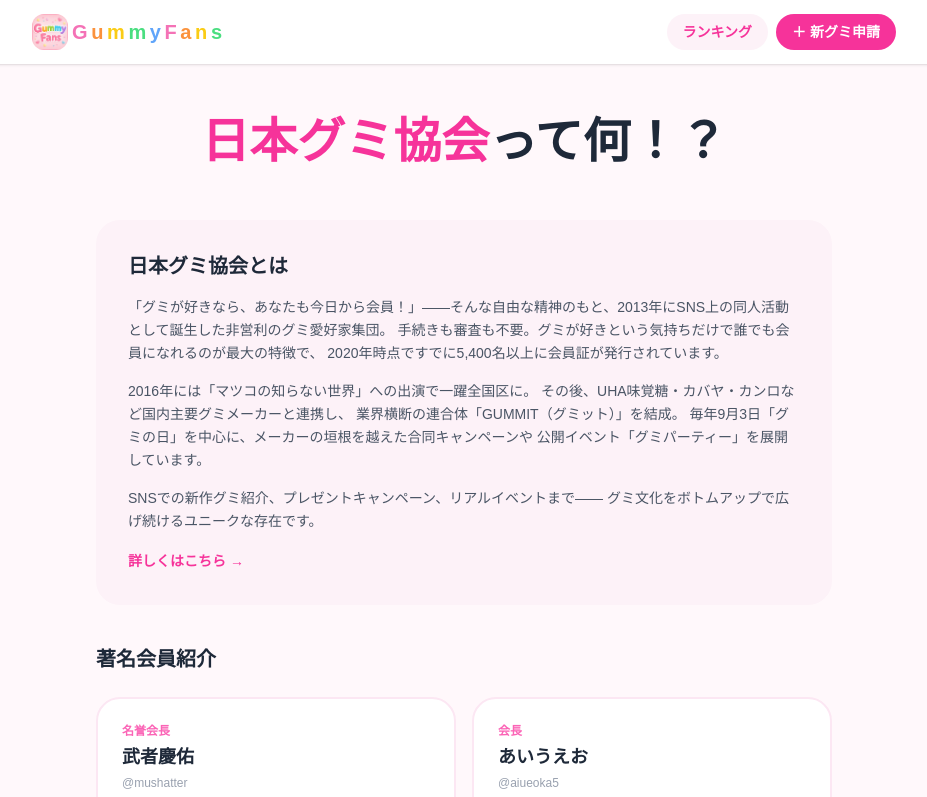
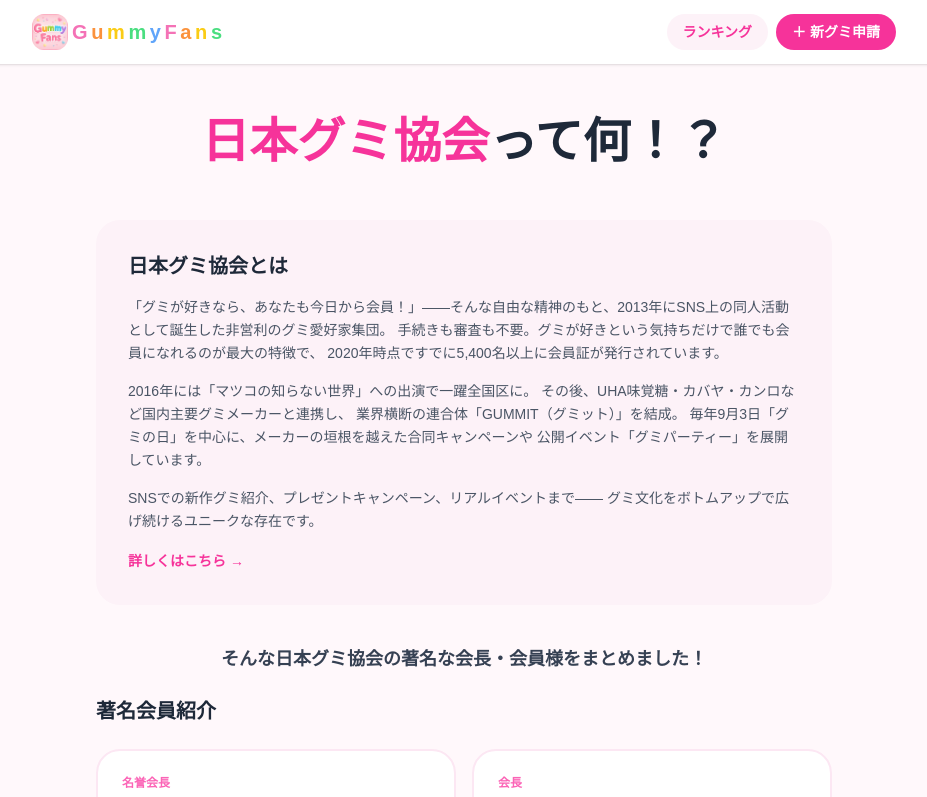
Before and after one commit to tubetarou1135/gummyfans, a Next.js app: page /preview in a window 1280 px wide. Shown: the top 797 px of the page, without its empty margins (176-1103 px from the left). Built offline with nearby package versions, Linux system fonts and the light colour scheme; a web font is replaced by a local one.

Commit message:
feat: add lead-in text before member list

```diff
--- a/app/preview/page.tsx
+++ b/app/preview/page.tsx
@@ -44,6 +44,7 @@ export default function PreviewPage() {
 
       {/* 会員紹介 */}
       <section className="mb-10">
+        <p className="text-center text-gray-700 font-bold text-lg mb-6">そんな日本グミ協会の著名な会長・会員様をまとめました！</p>
         <h2 className="text-xl font-bold text-gray-800 mb-6">著名会員紹介</h2>
         <div className="grid grid-cols-1 sm:grid-cols-2 gap-4">
           {members.map((m) => (
```
